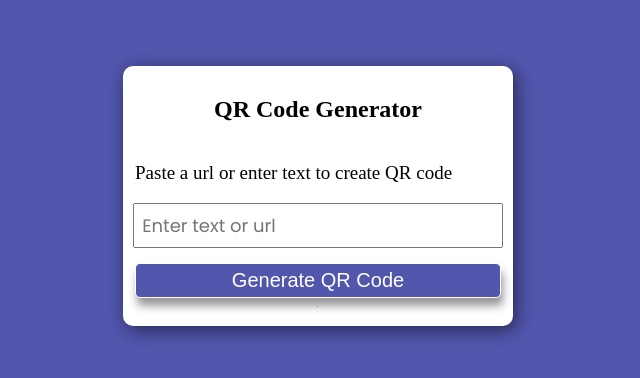
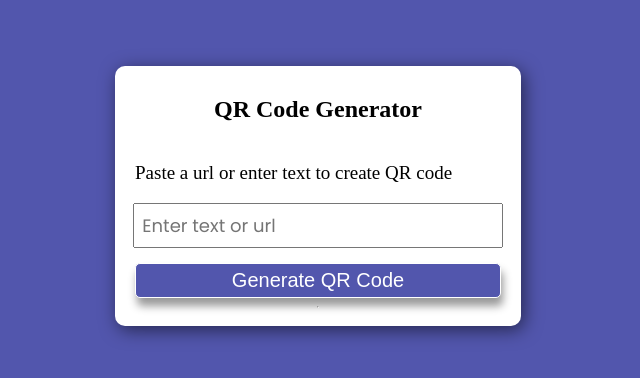
Before and after one commit to IPCODE77/QR-code-generate-using-javascript, a plain HTML site: page index.html in a window 1280 px wide. Shown: the part 212-590 px from the top of the page, without its empty margins (322-962 px from the left). Drawn offline with Linux system fonts and the light colour scheme.

Commit message:
Update index.css

```diff
--- a/index.css
+++ b/index.css
@@ -16,7 +16,7 @@ body{
     padding: 10px 20px;
     border-radius: 10px;
     box-shadow: 3px 4px 18px #0000008a;
-    width: 350px;
+/*     width: 350px; */
 }
 .input_box{
     display: flex;
```
